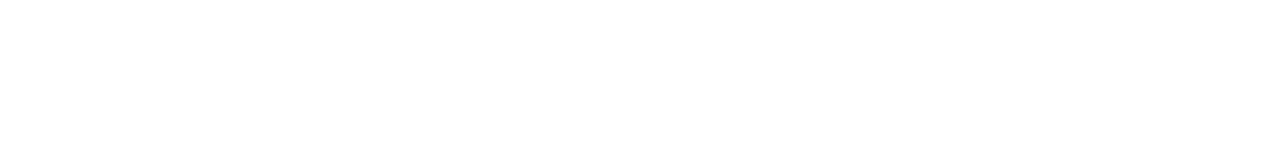
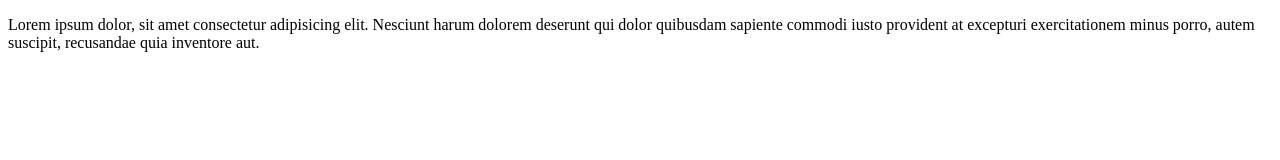
Before and after one commit to IdrissaMurenga/git-demo, a plain HTML site: page index.html in a window 1280 px wide. Drawn offline with Linux system fonts and the light colour scheme.

Commit message:
second commit

```diff
--- a/index.html
+++ b/index.html
@@ -6,6 +6,6 @@
     <title>Document</title>
 </head>
 <body>
-
+    <p>Lorem ipsum dolor, sit amet consectetur adipisicing elit. Nesciunt harum dolorem deserunt qui dolor quibusdam sapiente commodi iusto provident at excepturi exercitationem minus porro, autem suscipit, recusandae quia inventore aut.</p>
 </body>
 </html>
```
